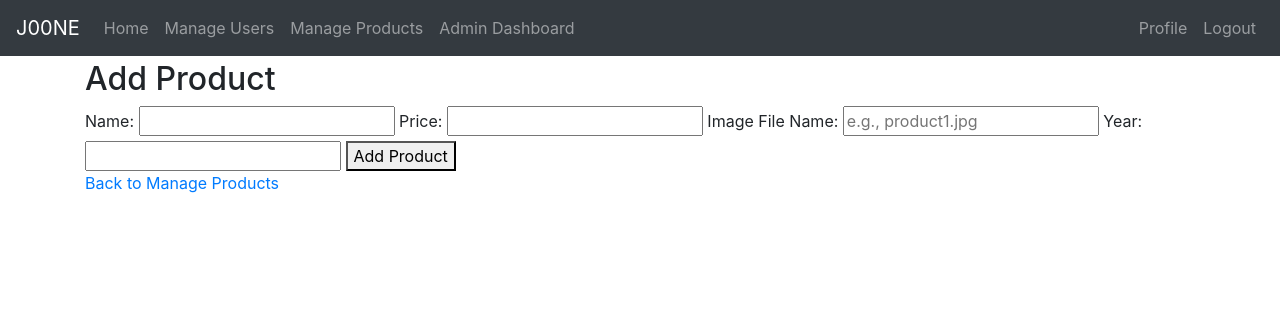
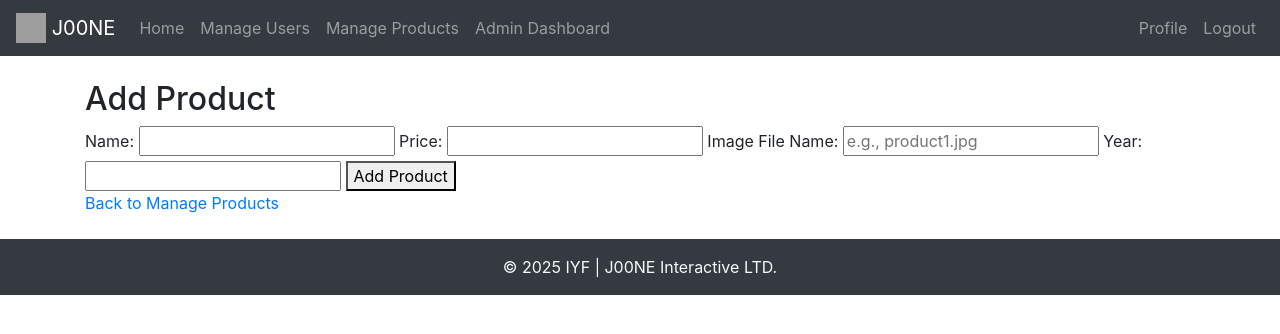
Before and after one commit to everjaydead/estore, a Flask app: page /add_product in a window 1280 px wide. Shown: the top 334 px of the page. Run offline with Flask 3, Linux system fonts and the light colour scheme; the visitor is signed in with stand-in values (Sample User, id 1); some libraries are stand-ins or nearby versions; grey boxes are pictures that could not be loaded.

Commit message:
Implement dynamic current year in footer using context processor

```diff
--- a/app.py
+++ b/app.py
@@ -15,6 +15,12 @@ app.config['SQLALCHEMY_TRACK_MODIFICATIONS'] = False
 
 # Initialize SQLAlchemy for ORM
 db = SQLAlchemy(app)
+
+# Context processor to add current year globally
+@app.context_processor
+def inject_current_year():
+    return {'current_year': datetime.now().year}
+
 
 # Define Models
 class User(db.Model):
--- a/templates/base.html
+++ b/templates/base.html
@@ -5,16 +5,14 @@
     <meta name="viewport" content="width=device-width, initial-scale=1.0">
     <title>{% block title %}J00NE Site{% endblock %}</title>
     <link href="https://stackpath.bootstrapcdn.com/bootstrap/4.5.2/css/bootstrap.min.css" rel="stylesheet">
-    <style>
-        body {
-            padding-top: 60px;
-            padding-bottom: 20px;
-        }
-    </style>
+    <link rel="shortcut icon" href="{{ url_for('static', filename='favicon.ico') }}" type="image/x-icon">
 </head>
 <body>
-<nav class="navbar navbar-expand-lg navbar-dark bg-dark fixed-top">
-    <a class="navbar-brand" href="#">J00NE</a>
+<nav class="navbar navbar-expand-lg navbar-dark bg-dark">
+    <a class="navbar-brand" href="#">
+        <img src="{{ url_for('static', filename='logo.png') }}" alt="Logo" width="30" height="30" class="d-inline-block align-top">
+        J00NE
+    </a>
     <button class="navbar-toggler" type="button" data-toggle="collapse" data-target="#navbarNav" aria-controls="navbarNav" aria-expanded="false" aria-label="Toggle navigation">
         <span class="navbar-toggler-icon"></span>
     </button>
@@ -39,10 +37,16 @@
     </div>
 </nav>
 
-<div class="container">
+<div class="container my-4">
     {% block content %}
     {% endblock %}
 </div>
+
+<footer class="footer mt-auto py-3 bg-dark text-light">
+    <div class="container text-center">
+        <span>&copy; {{ current_year }} IYF | J00NE Interactive LTD.</span>
+    </div>
+</footer>
 
 <script src="https://code.jquery.com/jquery-3.5.1.slim.min.js"></script>
 <script src="https://cdn.jsdelivr.net/npm/@popperjs/core@2.11.6/dist/umd/popper.min.js"></script>
```
